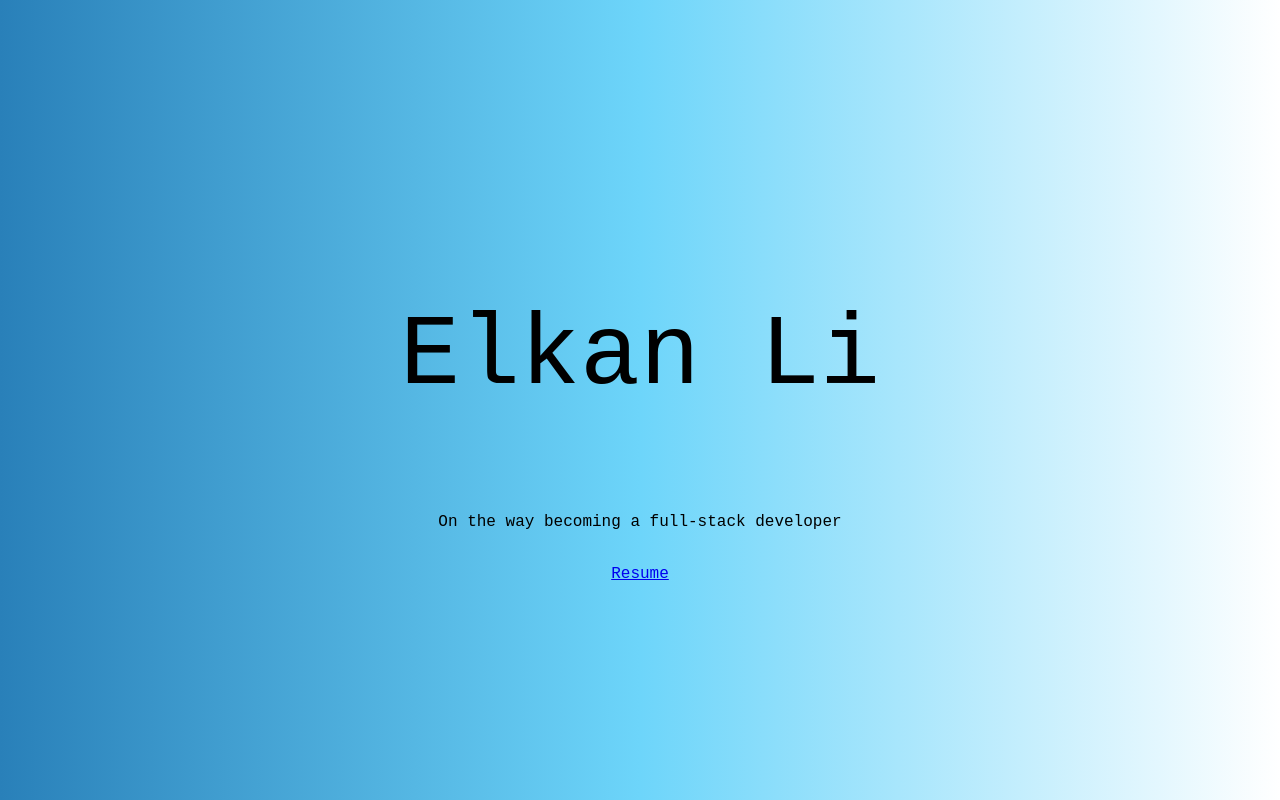
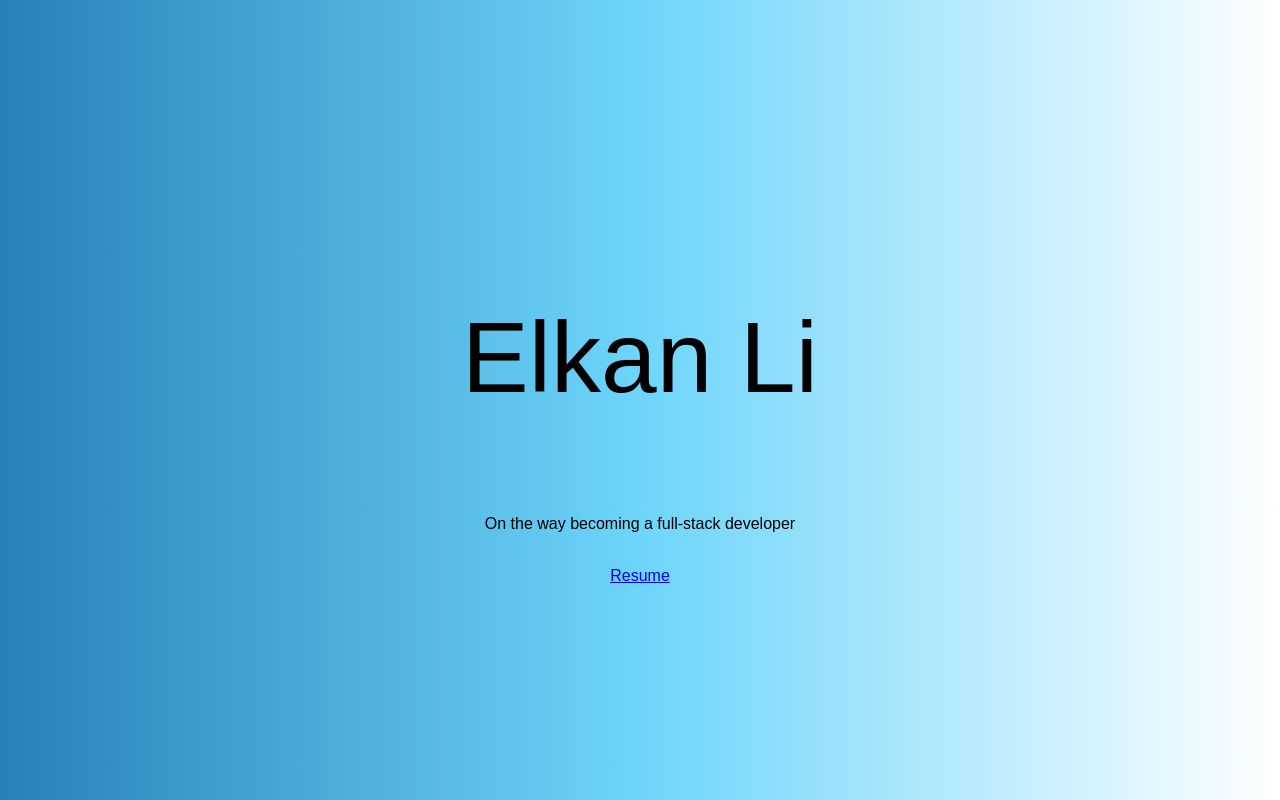
Before and after one commit to LemondogSama/MyHome, a plain HTML site: page index.html in a window 1280 px wide. Drawn offline with Linux system fonts and the light colour scheme; a web font is replaced by a local one.

Commit message:
Update index.html

```diff
--- a/index.html
+++ b/index.html
@@ -1,10 +1,11 @@
-<style> body{
-    background: #2980B9;  /* fallback for old browsers */
-    background: -webkit-linear-gradient(to right,#2980B9, #6DD5FA,#FFFFFF );  /* Chrome 10-25, Safari 5.1-6 */
-    background: linear-gradient(to right, #2980B9, #6DD5FA,#FFFFFF ); /* W3C, IE 10+/ Edge, Firefox 16+, Chrome 26+, Opera 12+, Safari 7+ */
-    }
-*{font-family: 'Roboto Mono', monospace;}
-.box{
+<style> body {
+    background: #2980B9; /* fallback for old browsers */
+    background: -webkit-linear-gradient(to right, #2980B9, #6DD5FA, #FFFFFF); /* Chrome 10-25, Safari 5.1-6 */
+    background: linear-gradient(to right, #2980B9, #6DD5FA, #FFFFFF); /* W3C, IE 10+/ Edge, Firefox 16+, Chrome 26+, Opera 12+, Safari 7+ */
+    font-family: 'HarmonyOS', Arial,serif;
+}
+
+.box {
     height: 50%;
     position: absolute;
     top: 0;
@@ -14,9 +15,12 @@
     margin: auto;
     text-align: center;
 }
-<link rel="preconnect" href="https://fonts.googleapis.com">
-<link rel="preconnect" href="https://fonts.gstatic.com" crossorigin>
-<link href="https://fonts.googleapis.com/css2?family=Roboto+Mono:wght@500&display=swap" rel="stylesheet">
+
+@font-face {
+    font-family: 'HarmonyOS';
+    src: url('HarmonyOS_Sans_Regular.ttf')
+
+}
 </style>
 
 <div class="box">
@@ -24,4 +28,4 @@
     <p>On the way becoming a full-stack developer</p>
     <br>
     <a href="https://resume.elkan.li">Resume</a>
-  </div>
+</div>
```
